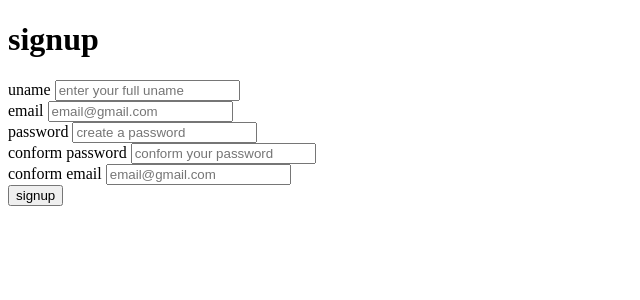
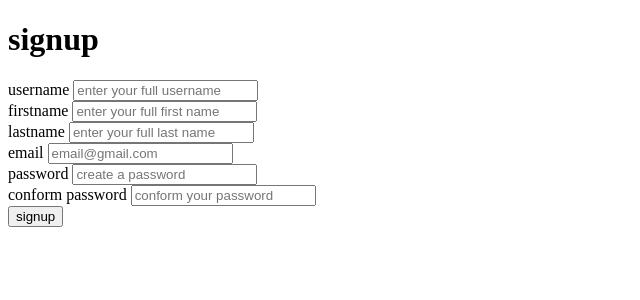
Before and after one commit to paayush/solution-book, a Django app: page /signup in a window 1280 px wide. Shown: the top 300 px of the page, without its empty margins (0-640 px from the left). Run offline with Django 4.2, Linux system fonts and the light colour scheme.

Commit message:
solution

```diff
--- a/mysite/views.py
+++ b/mysite/views.py
@@ -11,14 +11,18 @@ def signin(request):
 
 def signup(request):
 
-    if request.method == "post":
-        uname = request.post["uname"]
-        email1 = request.post["email1"]
-        pass1 = request.post["pass1"]
-        pass2 = request.post["pass2"]
-        email2 = request.post["email2"]
+    if request.method == "POST":
+        username = request.POST["username"]
+        fname = request.POST["fname"]
+        lname = request.POST["lname"]
+        email = request.POST["email"]
+        pass1 = request.POST["pass1"]
+        pass2 = request.POST["pass2"]
 
-        myuser = User.objects.create_user(uname, email1, pass1)
+        myuser = User.objects.create_user(username, email, pass1)
+        myuser.first_name = fname
+        myuser.last_name = lname
+
         myuser.save()
 
         messages.success(request, "you account has been created")
--- a/templates/mysite/signup.html
+++ b/templates/mysite/signup.html
@@ -11,8 +11,16 @@
 
     <form action="/signup" method="post">
         {% csrf_token %}
-            <label for="">uname</label>
-            <input type="text" id="uname" name="uname" placeholder="enter your full uname" required>
+            <label for="">username</label>
+            <input type="text" id="username" name="username" placeholder="enter your full username" required>
+            <br>
+
+            <label for="">firstname</label>
+            <input type="text" id="frname" name="lname" placeholder="enter your full first name" required>
+            <br>
+
+            <label for="">lastname</label>
+            <input type="text" id="lname" name="lname" placeholder="enter your full last name" required>
             <br>
 
             <label for="">email</label>
@@ -27,10 +35,6 @@
             <input type="pass2" id="pass2" name="pass2" placeholder="conform your password" required>
             <br>
 
-            <label for="">conform email</label>
-            <input type="email2" id="email2" name="email2" placeholder="email@gmail.com" required>
-            <br>
-
             <button type="submit">signup</button>
         </form>
 </body>
```
Also changed, not shown: db.sqlite3.
